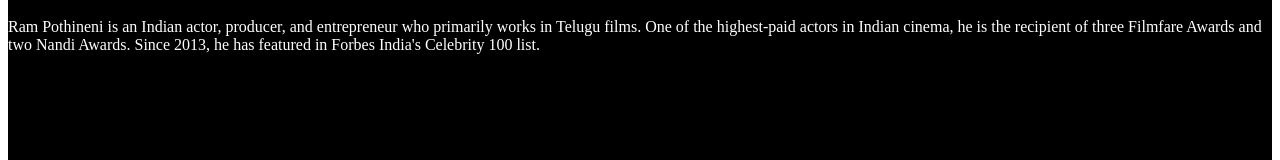
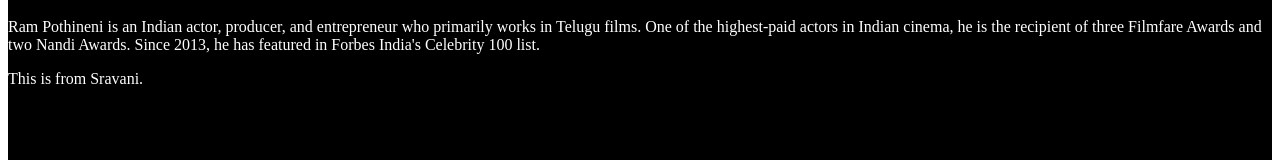
Before and after one commit to Manj3133/ContinuousIntegration, a plain HTML site: page index.html in a window 1280 px wide. Shown: the part 410-570 px from the top of the page. Drawn offline with Linux system fonts and the light colour scheme.

Commit message:
modified CI

```diff
--- a/index.html
+++ b/index.html
@@ -31,6 +31,13 @@
         <p>Ram Pothineni is an Indian actor, producer, and entrepreneur who primarily works in Telugu films. One of the highest-paid actors in Indian cinema, he is the recipient of three Filmfare Awards and two Nandi Awards. Since 2013, he has featured in Forbes India's Celebrity 100 list.
         </p>
     </div>
+
+
+    <div>
+        <p>
+            This is from Sravani.
+        </p>
+    </div>
 </div>
 </body>
 </html>
```
